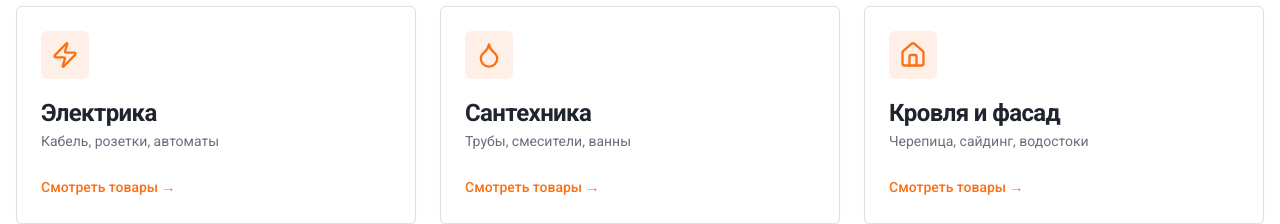
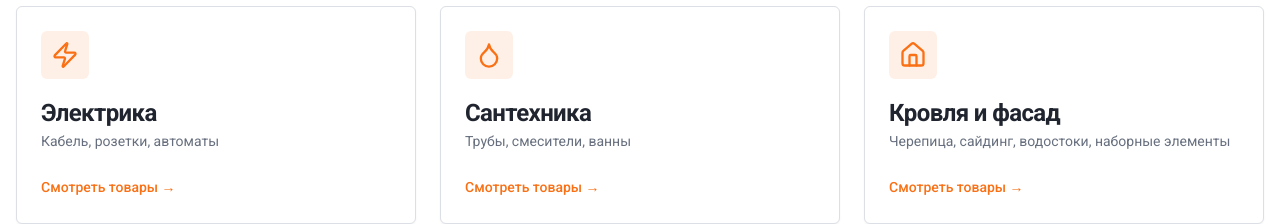
Before and after one commit to pr-poehali-dev/builder-store-website, a React (Vite) app: page / in a window 1280 px wide. Shown: the part 1240-1464 px from the top of the page. Built offline with nearby package versions, Linux system fonts and the light colour scheme.

Commit message:
Добавление наборных элементов в кровлю

```diff
--- a/src/pages/Index.tsx
+++ b/src/pages/Index.tsx
@@ -164,7 +164,7 @@ const Index = () => {
                   <Icon name="Home" size={28} className="text-accent" />
                 </div>
                 <CardTitle>Кровля и фасад</CardTitle>
-                <CardDescription>Черепица, сайдинг, водостоки</CardDescription>
+                <CardDescription>Черепица, сайдинг, водостоки, наборные элементы</CardDescription>
               </CardHeader>
               <CardContent>
                 <Button variant="link" className="p-0 h-auto text-accent">
```
